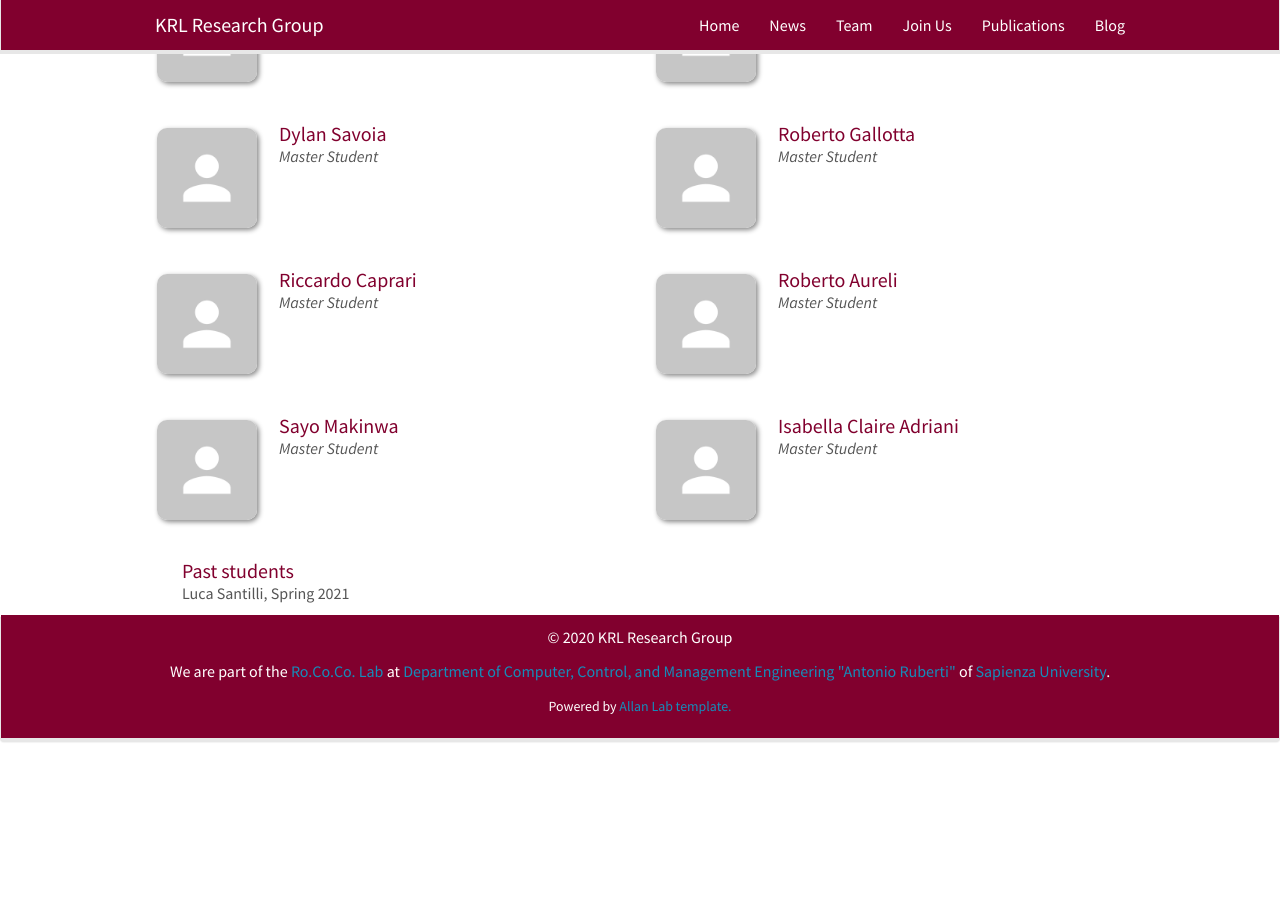
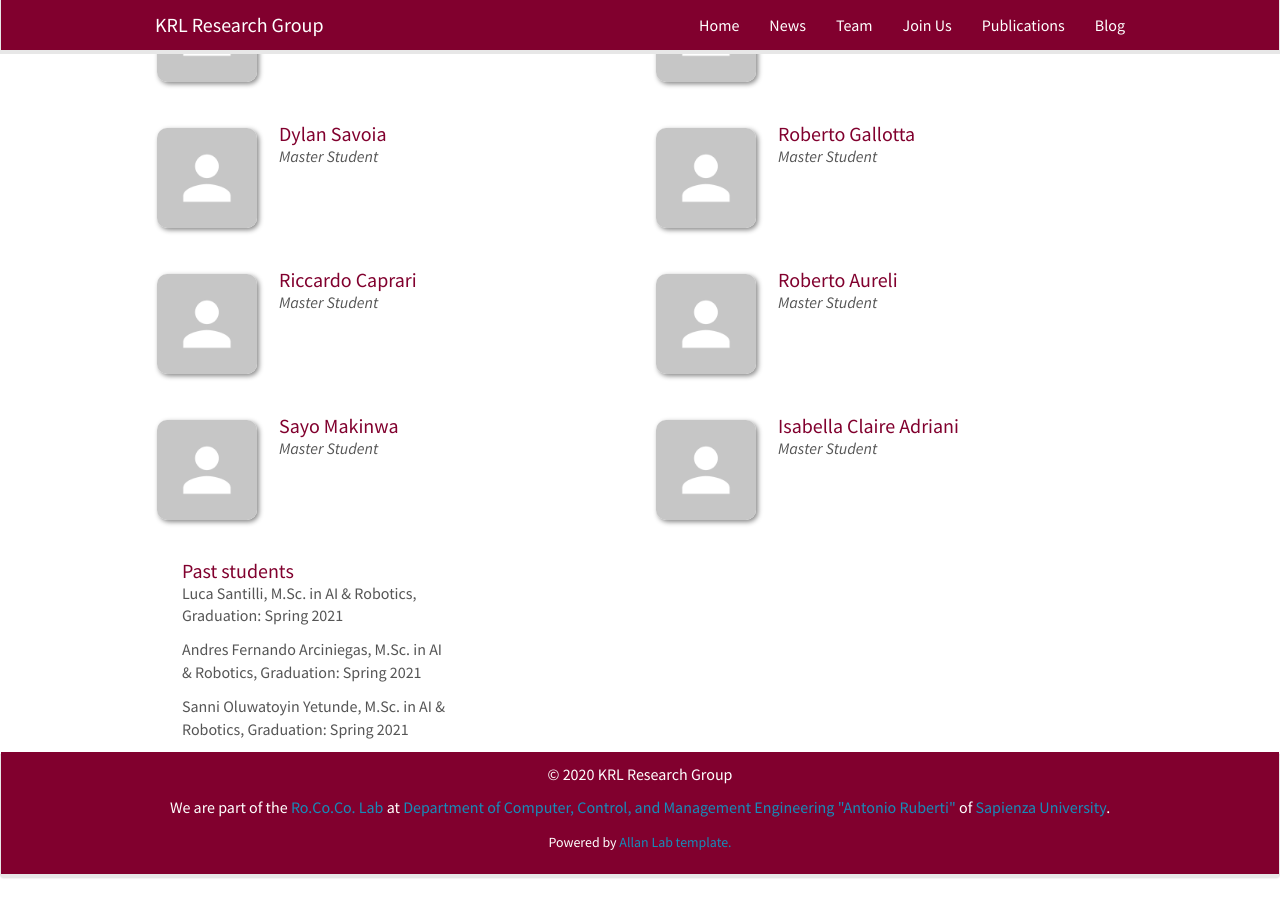
Before and after one commit to KRLGroup/krlgroup.github.io, a Jekyll site: the page built from _pages/team.md, in a window 1280 px wide and 900 px high, scrolled down 729 px. Built offline with Jekyll 4.4.1, drawn with Linux system fonts in a browser that asks for light colours; nearby versions of some CDN libraries; before the commit the page ends 1493 px from its top, so only the background shows below that.

Commit message:
added past students

```diff
--- a/_data/alumni_msc.yml
+++ b/_data/alumni_msc.yml
@@ -1 +1,3 @@
-- name: Luca Santilli, Spring 2021
+- name: "Luca Santilli, M.Sc. in AI & Robotics, Graduation: Spring 2021"
+- name: "Andres Fernando Arciniegas, M.Sc. in AI & Robotics, Graduation: Spring 2021"
+- name: "Sanni Oluwatoyin Yetunde, M.Sc. in AI & Robotics, Graduation: Spring 2021"
```
